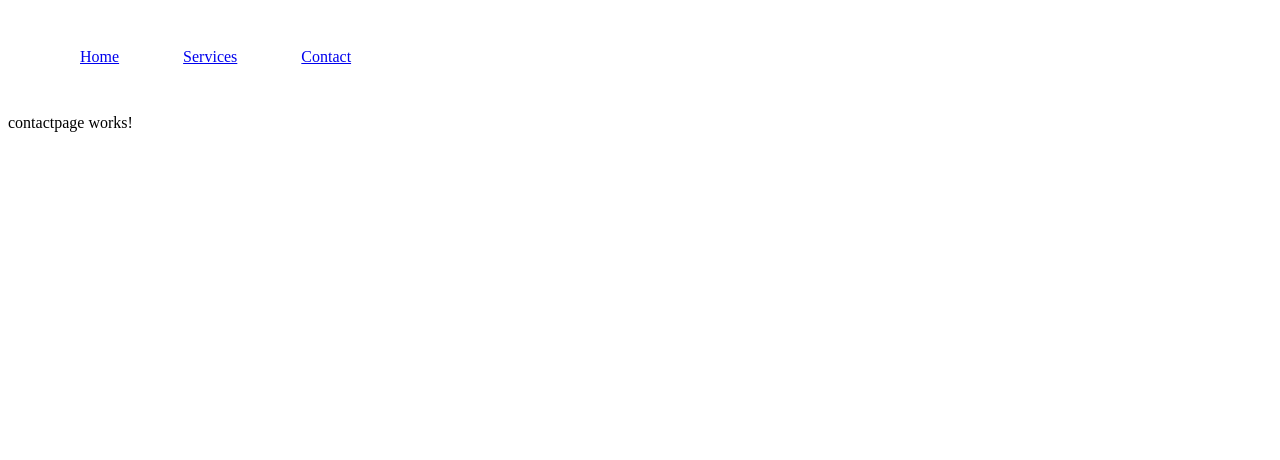
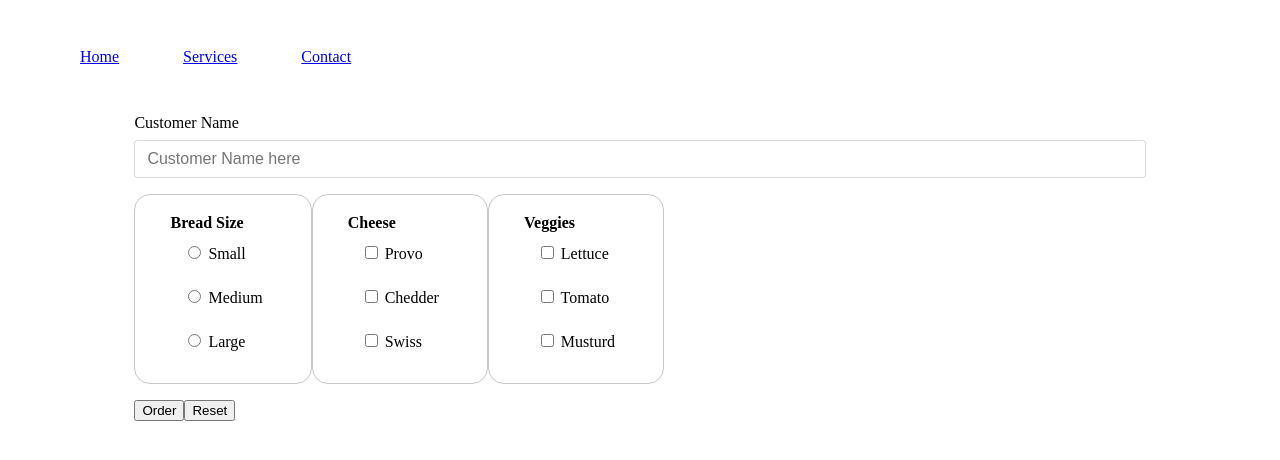
Before and after one commit to abhi-das/masterform, an Angular app: page /contact-page in a window 1280 px wide. Shown: the top 460 px of the page. Built offline with nearby package versions, Linux system fonts and the light colour scheme.

Commit message:
add form builder

```diff
--- a/src/app/app.module.ts
+++ b/src/app/app.module.ts
@@ -11,6 +11,7 @@ import { HomepageComponent } from './homepage/homepage.component';
 import { ServicespageComponent } from './servicespage/servicespage.component';
 
 import { HttpClientModule } from '@angular/common/http';
+import { ReactiveFormsModule } from '@angular/forms';
 
 
 @NgModule({
@@ -18,7 +19,8 @@ import { HttpClientModule } from '@angular/common/http';
     BrowserModule.withServerTransition({appId: 'my-app'}),
     HttpModule,
     HttpClientModule,
-    AppRoutingModule
+    AppRoutingModule,
+    ReactiveFormsModule
   ],
   declarations: [
     AppComponent,
--- a/src/app/contactpage/contactpage.component.html
+++ b/src/app/contactpage/contactpage.component.html
@@ -1,3 +1,87 @@
-<p>
-  contactpage works!
-</p>
+<div class="form-container">
+
+
+	<form novalidate
+		[formGroup]="orderForm"
+		(ngSubmit)="onFormSubmit()">
+
+		<section class="form-group row">
+			<label for="customerName">Customer Name</label>
+			<input class="form-control" id="customerName" type="text"
+				formControlName="customerName" placeholder="Customer Name here">
+		</section>
+
+		<section class="row">
+			<div class="form-group bread-size">
+				<h4>Bread Size</h4>
+				<label class="radio" for="small">
+					<input class="form-control" id="small" type="radio"
+						formControlName="breadSize" value="small"> Small
+				</label>
+				<label class="radio" for="medium">
+					<input class="form-control" id="medium" type="radio"
+						formControlName="breadSize" value="medium"> Medium
+				</label>
+					<label class="radio" for="large">
+					<input class="form-control" id="large" type="radio"
+						formControlName="breadSize" value="large"> Large
+				</label>
+			</div>
+			<div class="form-group cheese-types" formGroupName="cheese">
+				<h4>Cheese</h4>
+				<label class="checkbox" for="cheese-provo">
+					<input class="form-control" id="cheese-provo"
+					type="checkbox" formControlName="cheeseProvo"> Provo
+				</label>
+				<label class="checkbox" for="cheese-chedder">
+					<input class="form-control" id="cheese-chedder"
+					type="checkbox" formControlName="cheeseChedder"> Chedder
+				</label>
+					<label class="checkbox" for="cheese-swiss">
+					<input class="form-control" id="cheese-swiss"
+					type="checkbox" formControlName="cheeseSwiss"> Swiss
+				</label>
+			</div>
+			<div class="form-group veggies-types" formGroupName="veggi">
+				<h4>Veggies</h4>
+				<label class="checkbox" for="veggi-lettuce">
+					<input class="form-control" id="veggi-lettuce"
+					type="checkbox" formControlName="veggiLettuce"> Lettuce
+				</label>
+				<label class="checkbox" for="veggi-tomato">
+					<input class="form-control" id="veggi-tomato"
+					type="checkbox" formControlName="veggiTomato"> Tomato
+				</label>
+				<label class="checkbox" for="veggi-musturd">
+					<input class="form-control" id="veggi-musturd"
+					type="checkbox" formControlName="veggiMusturd"> Musturd
+				</label>
+			</div>
+
+			<div class="form-group others" formGroupName="others"
+				*ngIf="orderForm.get('breadSize').value=='small'">
+				<h4>Others</h4>
+				<label class="checkbox" for="washed-rind">
+					<input class="form-control" id="washed-rind"
+					type="checkbox" formControlName="washedRind"> Washed Rind
+				</label>
+				<label class="checkbox" for="brushed-rind">
+					<input class="form-control" id="brushed-rind"
+					type="checkbox" formControlName="brushedRind"> Brushed Rind
+				</label>
+				<label class="checkbox" for="bloomy-rind">
+					<input class="form-control" id="bloomy-rind"
+					type="checkbox" formControlName="bloomyRind"> Bloomy Rind
+				</label>
+			</div>
+
+		</section>
+
+		<section>
+			<button type="submit">Order</button>
+			<button type="button" (click)="onReset()">Reset</button>
+		</section>
+
+	</form>
+
+</div>
--- a/src/app/contactpage/contactpage.component.scss
+++ b/src/app/contactpage/contactpage.component.scss
@@ -0,0 +1,42 @@
+.form-container {
+	width: 80%;
+	margin: auto;
+}
+.form-group {
+    margin-bottom: 1rem;
+    & label {
+	    display: inline-block;
+	    margin-bottom: .5rem;
+	}
+	& input[type="text"].form-control {
+	    display: block;
+	    width: 100%;
+	    padding: .5rem .75rem;
+	    font-size: 1rem;
+	    line-height: 1.25;
+	    color: #464a4c;
+	    background-color: #fff;
+	    background-image: none;
+        border: 1px solid rgba(0,0,0,.15);
+		border-radius: .25rem;
+        box-sizing: border-box;
+	}
+}
+
+.cheese-types,
+.bread-size,
+.veggies-types,
+.others {
+	display: inline-block;
+	padding: 1em 2em;
+	border: 1px solid #c7c7c7;
+	border-radius: 1em;
+	& label {
+		display: block;
+		padding: .5em 1em;
+	}
+	h4 {
+		padding: .1em;
+		margin: .1em;
+	}
+}
--- a/src/app/contactpage/contactpage.component.ts
+++ b/src/app/contactpage/contactpage.component.ts
@@ -1,4 +1,7 @@
 import { Component, OnInit } from '@angular/core';
+import { FormGroup, FormBuilder } from '@angular/forms';
+
+
 
 @Component({
   selector: 'app-contactpage',
@@ -7,9 +10,48 @@ import { Component, OnInit } from '@angular/core';
 })
 export class ContactpageComponent implements OnInit {
 
-  constructor() { }
+	orderForm: FormGroup;
 
-  ngOnInit() {
-  }
+	constructor(private _formBuilder: FormBuilder) {
+		this.buildForm();
+	}
 
+	ngOnInit() {
+	}
+
+	buildForm() {
+		this.orderForm = this._formBuilder.group({
+			customerName: this._formBuilder.control(null),
+			breadSize: this._formBuilder.control(null),
+			cheese: this._formBuilder.group({
+				cheeseProvo: this._formBuilder.control(null),
+				cheeseChedder: this._formBuilder.control(null),
+				cheeseSwiss: this._formBuilder.control(null)
+			}),
+			veggi: this._formBuilder.group({
+				veggiLettuce: this._formBuilder.control(null),
+				veggiTomato: this._formBuilder.control(null),
+				veggiMusturd: this._formBuilder.control(null)
+			}),
+			others: this._formBuilder.group({
+				washedRind: this._formBuilder.control(null),
+				brushedRind: this._formBuilder.control(null),
+				bloomyRind: this._formBuilder.control(null)
+			})
+		});
+
+		this.orderForm.get('breadSize').valueChanges.subscribe( value => {
+			if(value !== 'small') {
+				this.orderForm.get('others').reset();
+			}
+			// console.log(this.orderForm.get('others'));
+		})
+	}
+
+	onFormSubmit() {
+		console.log(this.orderForm.value);
+	}
+	onReset() {
+		this.orderForm.reset();
+	}
 }
```
